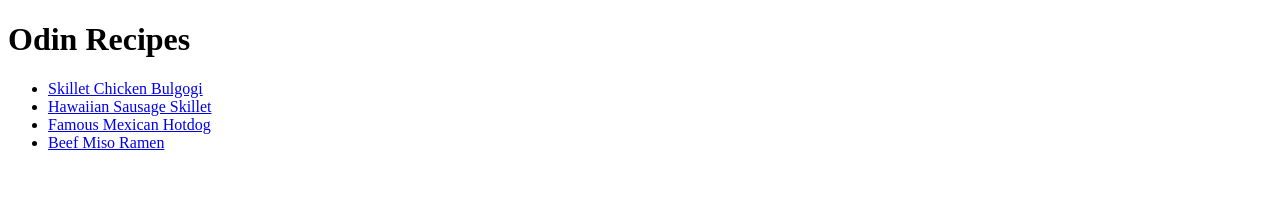
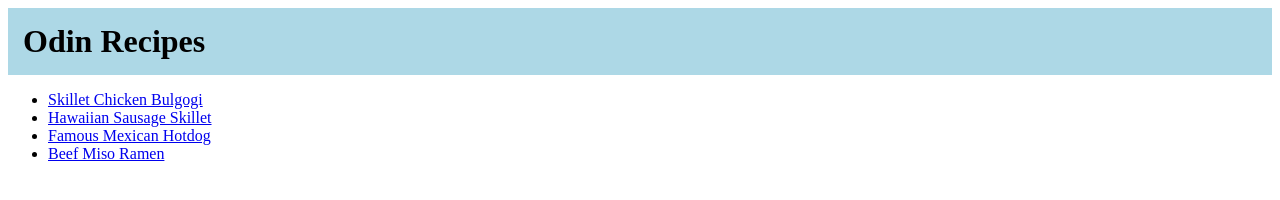
Before and after one commit to abscertainty/odin-recipes, a plain HTML site: page index.html in a window 1280 px wide. Drawn offline with Linux system fonts and the light colour scheme.

Commit message:
Add stylesheet and style index h1

```diff
--- a/index.html
+++ b/index.html
@@ -4,13 +4,14 @@
     <meta charset="UTF-8">
     <meta name="viewport" content="width=device-width, initial-scale=1.0">
     <title>Document</title>
+    <link rel="stylesheet" href="style.css">
 </head>
 <body>
-    <h1>
+    <h1 class="index-h1">
         Odin Recipes
     </h1>
 
-    <ul>
+    <ul class="recipes-links">
         <li>
             <a href="recipes/skillet-chicken-bulgogi.html">Skillet Chicken Bulgogi</a> <br>
         </li>
--- /dev/null
+++ b/style.css
@@ -0,0 +1,5 @@
+.index-h1 {
+    background-color: lightblue;
+    padding: 15px;
+    margin: 0px;
+}
```
